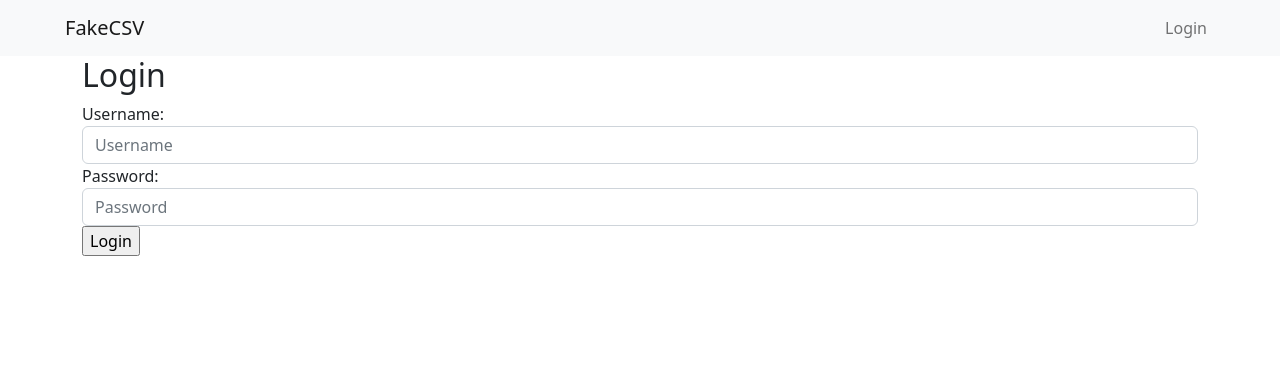
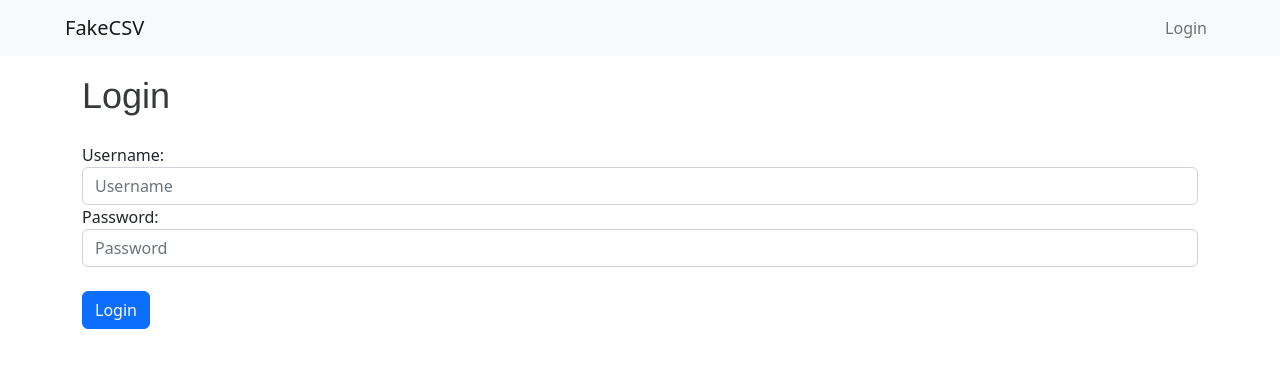
Before and after one commit to ddianaoo/Challenge, a Django app: page /signin/ in a window 1280 px wide. Shown: the top 368 px of the page. Run offline with Django 4.2, Linux system fonts and the light colour scheme.

Commit message:
add static

```diff
--- /dev/null
+++ b/mysite/mysite/static/css/style.css
@@ -0,0 +1,27 @@
+.card {
+    box-sizing: border-box;
+
+    position: absolute;
+    width: 650px;
+        height: 445px;
+    left: 395px;
+    top: 180px;
+
+    background: #FFFFFF;
+    border: 1px solid #E5E5E5;
+    border-radius: 4px;
+}
+
+.loginh1{
+
+    font-family: 'Helvetica Neue';
+    font-style: normal;
+    font-weight: 300;
+    font-size: 36px;
+    line-height: 79px;
+
+    display: flex;
+    align-items: flex-end;
+
+    color: #373A3C;
+}
--- a/mysite/templates/base.html
+++ b/mysite/templates/base.html
@@ -1,9 +1,11 @@
+{% load static %}
 <!DOCTYPE html>
 <html lang="en">
 <head>
     <meta charset="UTF-8">
     <meta name="viewport" content="width=device-width, initial-scale=1">
     <title>{% block title %}FakeCSV{% endblock %}</title>
+    <link rel="stylesheet" href="{% static 'css/style.css' %}">
     <link href="https://cdn.jsdelivr.net/npm/bootstrap@5.2.2/dist/css/bootstrap.min.css" rel="stylesheet"
           integrity="sha384-Zenh87qX5JnK2Jl0vWa8Ck2rdkQ2Bzep5IDxbcnCeuOxjzrPF/et3URy9Bv1WTRi" crossorigin="anonymous">
 </head>
--- a/mysite/user/forms.py
+++ b/mysite/user/forms.py
@@ -4,7 +4,7 @@ from django.contrib.auth.forms import AuthenticationForm
 
 
 class UserLoginForm(AuthenticationForm):
-    username = forms.CharField( widget=forms.TextInput(attrs={'class': 'form-control', 'placeholder': 'Username'}))
+    username = forms.CharField(widget=forms.TextInput(attrs={'class': 'form-control', 'placeholder': 'Username'}))
     password = forms.CharField(widget=forms.PasswordInput(attrs={'class': 'form-control', 'placeholder': 'Password'}))
 
     # class Meta:
--- a/mysite/user/templates/user/signin.html
+++ b/mysite/user/templates/user/signin.html
@@ -1,9 +1,13 @@
 {% extends 'base.html' %}
 {% block content %}
-<h2>Login</h2>
-<form action="{% url 'signin' %}" method="post">
-    {% csrf_token %}
-    {{ form }}
-    <input type="submit" value="Login">
-</form>
+
+    <h1 class="loginh1">Login</h1>
+    <form action="{% url 'signin' %}" method="post">
+        {% csrf_token %}
+        {{ form }}
+        <br>
+        <button type="submit" class="btn btn-primary">Login</button>
+
+    </form>
+
 {% endblock %}
```
Also changed, not shown: mysite/mysite/settings.py (+8 -1 lines).
